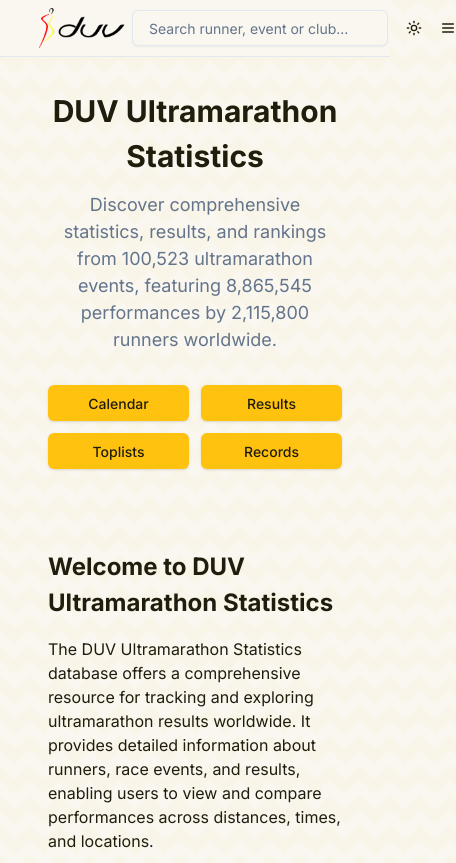
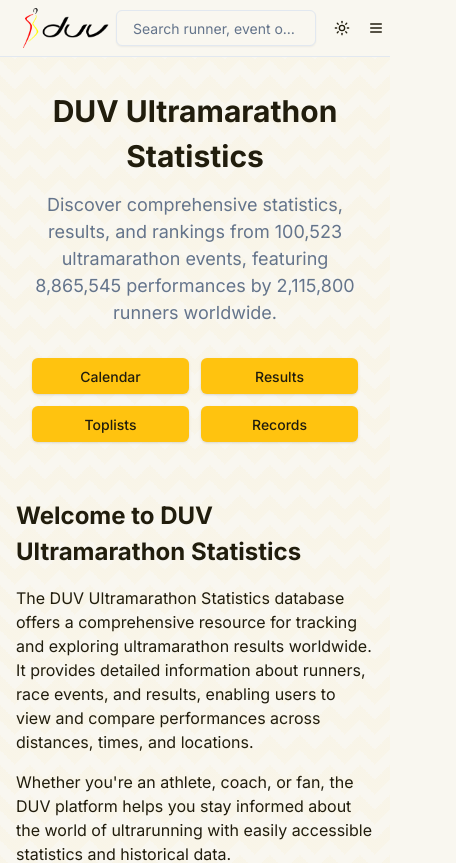
Before and after one commit to westis/duv-next, a Next.js app: page / in a window 390 px wide. Shown: the top 863 px of the page, 456 px wide, since content can reach past the window. Built offline with nearby package versions, Linux system fonts and the light colour scheme.

Commit message:
layout improvements with padding on mobile, more concise cards for events in event list etc.

```diff
--- a/app/layout.tsx
+++ b/app/layout.tsx
@@ -24,9 +24,7 @@
       <body className={inter.className} suppressHydrationWarning>
         <ThemeProvider attribute="class" defaultTheme="system" enableSystem>
           <Providers>
-            <Suspense fallback={<div>Loading...</div>}>
-              <main>{children}</main>
-            </Suspense>
+            <Suspense fallback={<div>Loading...</div>}>{children}</Suspense>
           </Providers>
         </ThemeProvider>
       </body>
--- a/app/page.tsx
+++ b/app/page.tsx
@@ -4,8 +4,7 @@
   return (
     <div className="min-h-screen">
       <Hero />
-      <section className="px-4 py-12">
-        <div className="container mx-auto">
+      <section className="container py-6">
         <h2 className="text-2xl font-bold mb-4">
           Welcome to DUV Ultramarathon Statistics
         </h2>
@@ -17,11 +16,10 @@
           distances, times, and locations.
         </p>
         <p>
-            Whether you&apos;re an athlete, coach, or fan, the DUV platform
-            helps you stay informed about the world of ultrarunning with easily
+          Whether you&apos;re an athlete, coach, or fan, the DUV platform helps
+          you stay informed about the world of ultrarunning with easily
           accessible statistics and historical data.
         </p>
-        </div>
       </section>
     </div>
   );
--- a/components/event-list.tsx
+++ b/components/event-list.tsx
@@ -311,16 +311,19 @@
             <Card key={event.EventID} className="overflow-hidden">
               <CardContent className="p-0">
                 <div className="flex flex-col sm:flex-row">
-                  <div className="sm:w-48 p-4 bg-primary/10 flex flex-col items-center justify-center text-center dark:text-foreground">
-                    <div className="text-base font-semibold mb-3">
+                  <div className="sm:w-48 p-4 bg-primary/10 flex flex-row sm:flex-col items-center justify-between sm:justify-center text-center dark:text-foreground">
+                    <div className="w-1/3 sm:w-full text-base font-semibold sm:mb-3">
                       {event.Startdate}
                     </div>
-                    <div className="flex items-center text-sm">
-                      <div>
-                        <div className="font-medium text-xs sm:text-sm mb-1">
-                          {event.City}
+                    <div className="w-2/3 sm:w-full flex items-center text-sm">
+                      <div className="w-full">
+                        <div className="font-medium text-xs sm:text-sm sm:mb-1">
+                          <span className="sm:hidden">
+                            {event.City}, {event.Country}
+                          </span>
+                          <span className="hidden sm:inline">{event.City}</span>
                         </div>
-                        <div className="text-xs sm:text-sm opacity-80">
+                        <div className="text-xs sm:text-sm opacity-80 hidden sm:block">
                           {event.Country}
                         </div>
                       </div>
@@ -359,7 +362,7 @@
                         )}
                       </div>
                     </div>
-                    <div className="flex flex-wrap gap-2 mb-3">
+                    <div className="flex flex-wrap gap-2 ">
                       {mapEventType(event).type !== "Backyard Ultra" && (
                         <Badge
                           variant="secondary"
@@ -399,7 +402,7 @@
                       )}
                     </div>
                   </div>
-                  <div className="flex sm:flex-col justify-end p-4 space-y-2 space-x-2 sm:space-x-0">
+                  <div className="flex sm:flex-col justify-end p-4 space-x-2 sm:space-x-0 sm:space-y-2">
                     <Button className="flex-1 sm:w-full" variant="outline">
                       <InfoIcon className="h-4 w-4 mr-2" />
                       Details
--- a/components/the-navbar.tsx
+++ b/components/the-navbar.tsx
@@ -197,14 +197,14 @@
         </div>
 
         <div className="flex items-center space-x-2 md:space-x-4">
-          <div className="relative">
+          <div className="relative w-full max-w-[200px] sm:max-w-none">
             <Button
               variant="outline"
-              className="w-64 sm:w:72 md:w-80 justify-start text-left font-normal text-sm md:text-base text-muted-foreground group"
+              className="w-full lg:w-80 justify-start text-left font-normal text-sm md:text-base text-muted-foreground group"
               onClick={() => setOpen(true)}
               aria-label="Open search"
             >
-              <span className="">Search runner, event or club...</span>
+              <span className="truncate">Search runner, event or club...</span>
               <kbd className="pointer-events-none absolute right-1.5 top-1.5 hidden h-5 select-none items-center gap-1 rounded border bg-muted px-1.5 font-mono text-[10px] font-medium opacity-100 sm:flex group-hover:bg-accent">
                 <span className="text-xs">⌘</span>K
               </kbd>
--- a/tailwind.config.ts
+++ b/tailwind.config.ts
@@ -73,7 +73,11 @@
       },
       container: {
         center: true,
-        padding: "2rem",
+        padding: {
+          DEFAULT: "1rem",
+          sm: "1.5rem",
+          lg: "2rem",
+        },
         screens: {
           "2xl": "1536px",
         },
```
Lines whose indentation alone changed are shown as unchanged.
